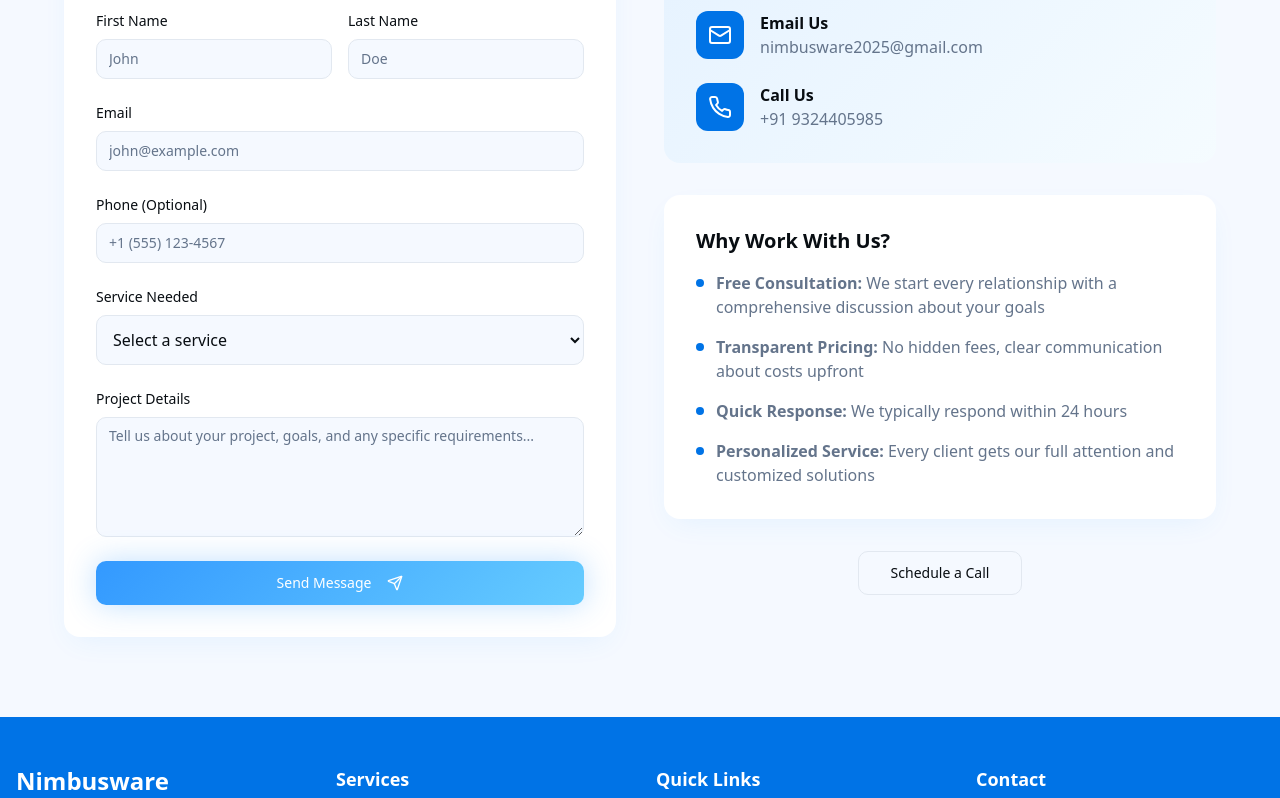
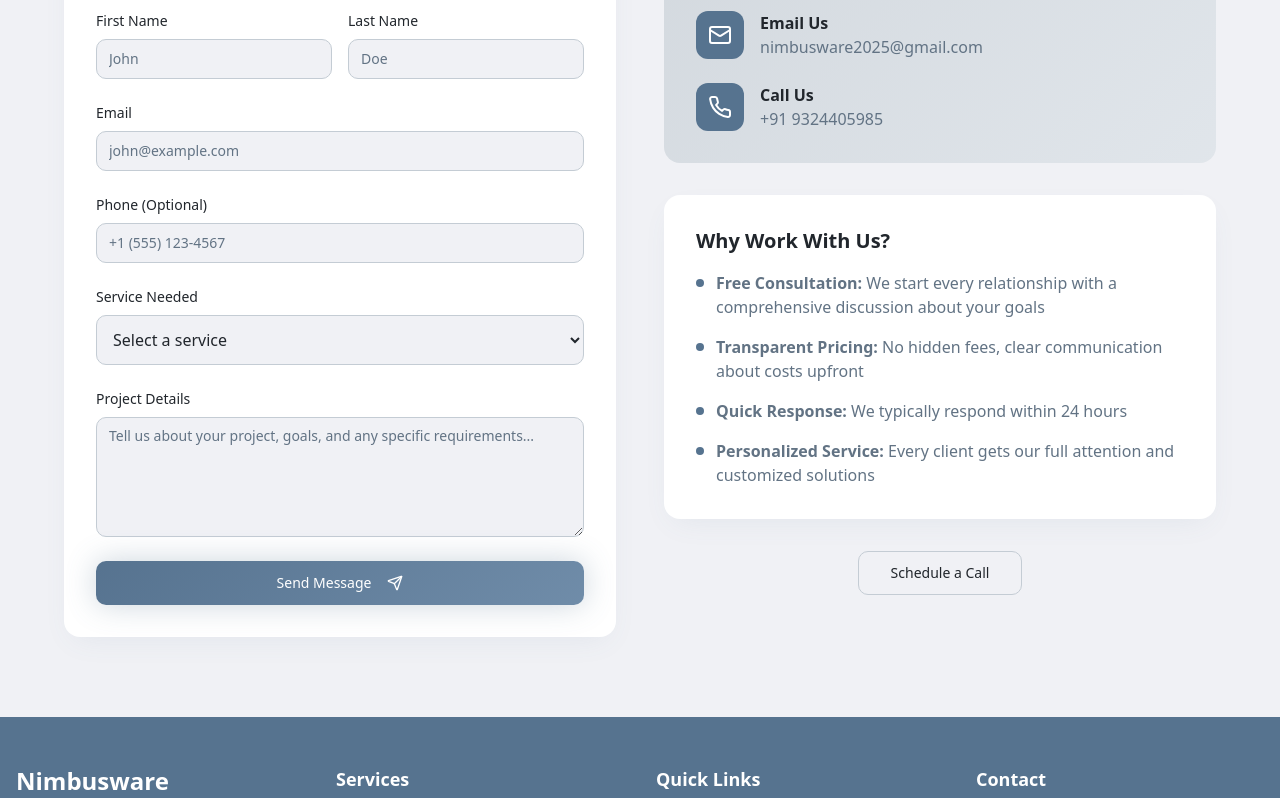
Before and after one commit to aditya8985/nimbusware-cloud-creative, a React (Vite) app: page / in a window 1280 px wide. Shown: the part 4167-4965 px from the top of the page. Built offline with nearby package versions, Linux system fonts and the light colour scheme.

Commit message:
Update color palette
Update website colors to the provided palette.

```diff
--- a/src/index.css
+++ b/src/index.css
@@ -8,43 +8,43 @@ All colors MUST be HSL.
 
 @layer base {
   :root {
-    --background: 218 100% 98%;
-    --foreground: 210 40% 5%;
+    --background: 220 20% 95%;
+    --foreground: 210 15% 15%;
 
     --card: 0 0% 100%;
-    --card-foreground: 210 40% 5%;
+    --card-foreground: 210 15% 15%;
 
     --popover: 0 0% 100%;
-    --popover-foreground: 210 40% 5%;
+    --popover-foreground: 210 15% 15%;
 
-    --primary: 210 100% 45%;
+    --primary: 210 25% 45%;
     --primary-foreground: 0 0% 100%;
-    --primary-glow: 210 100% 80%;
-    --primary-dark: 210 100% 25%;
+    --primary-glow: 210 25% 70%;
+    --primary-dark: 210 25% 25%;
 
-    --secondary: 210 40% 96.1%;
-    --secondary-foreground: 210 40% 5%;
+    --secondary: 210 15% 85%;
+    --secondary-foreground: 210 15% 15%;
 
-    --muted: 210 40% 96.1%;
-    --muted-foreground: 215.4 16.3% 46.9%;
+    --muted: 210 15% 85%;
+    --muted-foreground: 210 15% 45%;
 
-    --accent: 200 100% 95%;
-    --accent-foreground: 210 100% 60%;
+    --accent: 210 20% 90%;
+    --accent-foreground: 210 25% 45%;
 
     --destructive: 0 84.2% 60.2%;
     --destructive-foreground: 210 40% 98%;
 
-    --border: 214.3 31.8% 91.4%;
-    --input: 214.3 31.8% 91.4%;
-    --ring: 210 100% 60%;
+    --border: 210 15% 80%;
+    --input: 210 15% 80%;
+    --ring: 210 25% 45%;
 
-    --gradient-primary: linear-gradient(135deg, hsl(210 100% 60%), hsl(200 100% 70%));
-    --gradient-secondary: linear-gradient(135deg, hsl(210 100% 95%), hsl(200 100% 98%));
-    --gradient-hero: linear-gradient(135deg, hsl(210 100% 98%) 0%, hsl(200 100% 95%) 100%);
+    --gradient-primary: linear-gradient(135deg, hsl(210 25% 45%), hsl(210 25% 55%));
+    --gradient-secondary: linear-gradient(135deg, hsl(210 15% 85%), hsl(210 20% 90%));
+    --gradient-hero: linear-gradient(135deg, hsl(220 20% 95%) 0%, hsl(210 15% 85%) 100%);
 
-    --shadow-soft: 0 4px 12px -2px hsl(210 100% 60% / 0.15);
-    --shadow-glow: 0 0 30px hsl(210 100% 60% / 0.3);
-    --shadow-card: 0 10px 30px -10px hsl(210 100% 60% / 0.1);
+    --shadow-soft: 0 4px 12px -2px hsl(210 25% 45% / 0.15);
+    --shadow-glow: 0 0 30px hsl(210 25% 45% / 0.3);
+    --shadow-card: 0 10px 30px -10px hsl(210 25% 45% / 0.1);
 
     --radius: 0.75rem;
 
```
